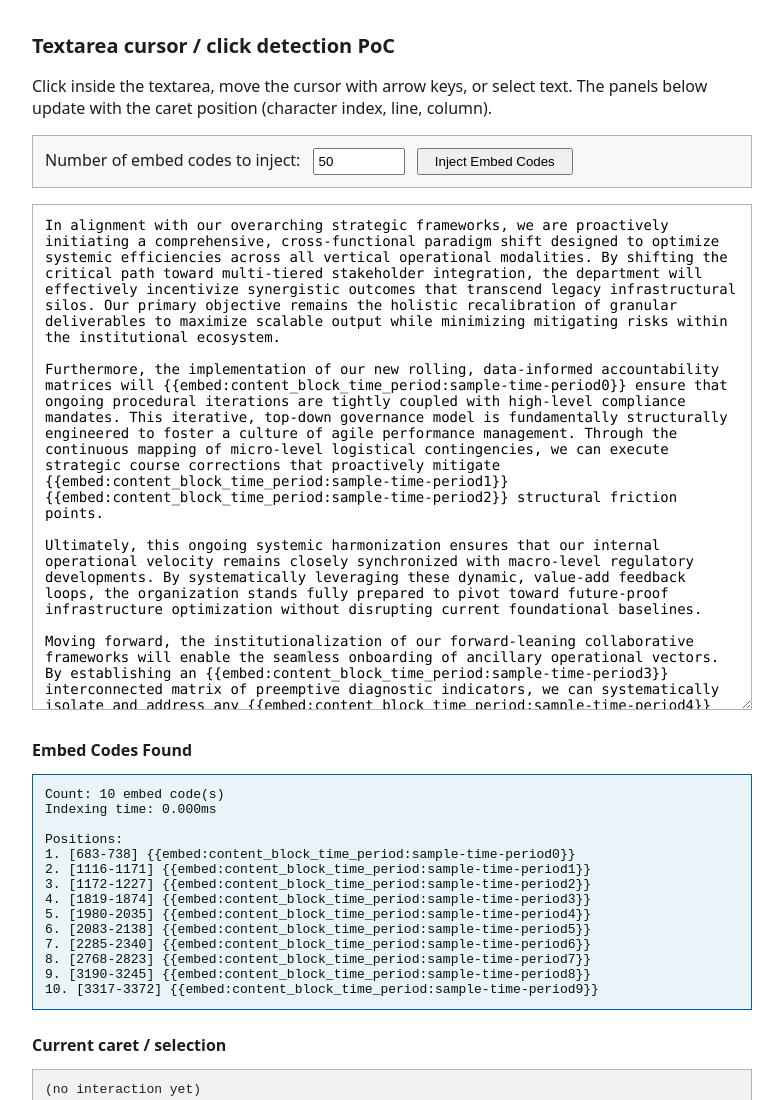
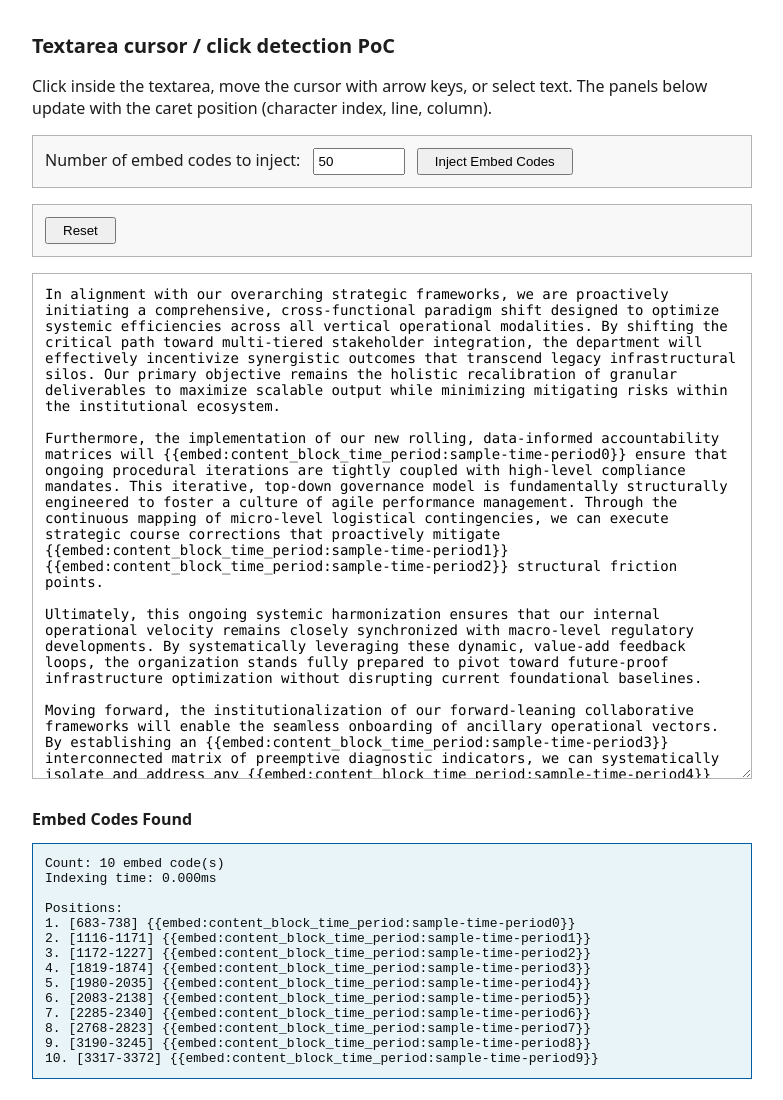
Before and after one commit to neontribe/CM-1001-spike-into-embedcodes-in-textareas, a website with bundled scripts: page index.html in a window 1280 px wide. Shown: the top 1100 px of the page, without its empty margins (248-1031 px from the left). Built offline with nearby package versions, Linux system fonts and the light colour scheme.

```diff
--- a/index.html
+++ b/index.html
@@ -50,6 +50,10 @@
     <label for="embedCount" style="margin-right: 0.5rem;">Number of embed codes to inject:</label>
     <input type="number" id="embedCount" min="1" value="50" style="width: 80px; padding: 0.25rem; margin-right: 0.5rem;">
     <button id="injectButton" style="padding: 0.25rem 1rem; cursor: pointer;">Inject Embed Codes</button>
+  </div>
+
+  <div style="margin-bottom: 1rem; padding: 0.75rem; background: #f8f8f8; border: 1px solid #b1b4b6;">
+    <button style="padding: 0.25rem 1rem; cursor: pointer;" onClick="window.location.reload(true);">Reset</button>
   </div>
 
   <textarea
```
Also changed, not shown: README.md (added), 2 other files.
